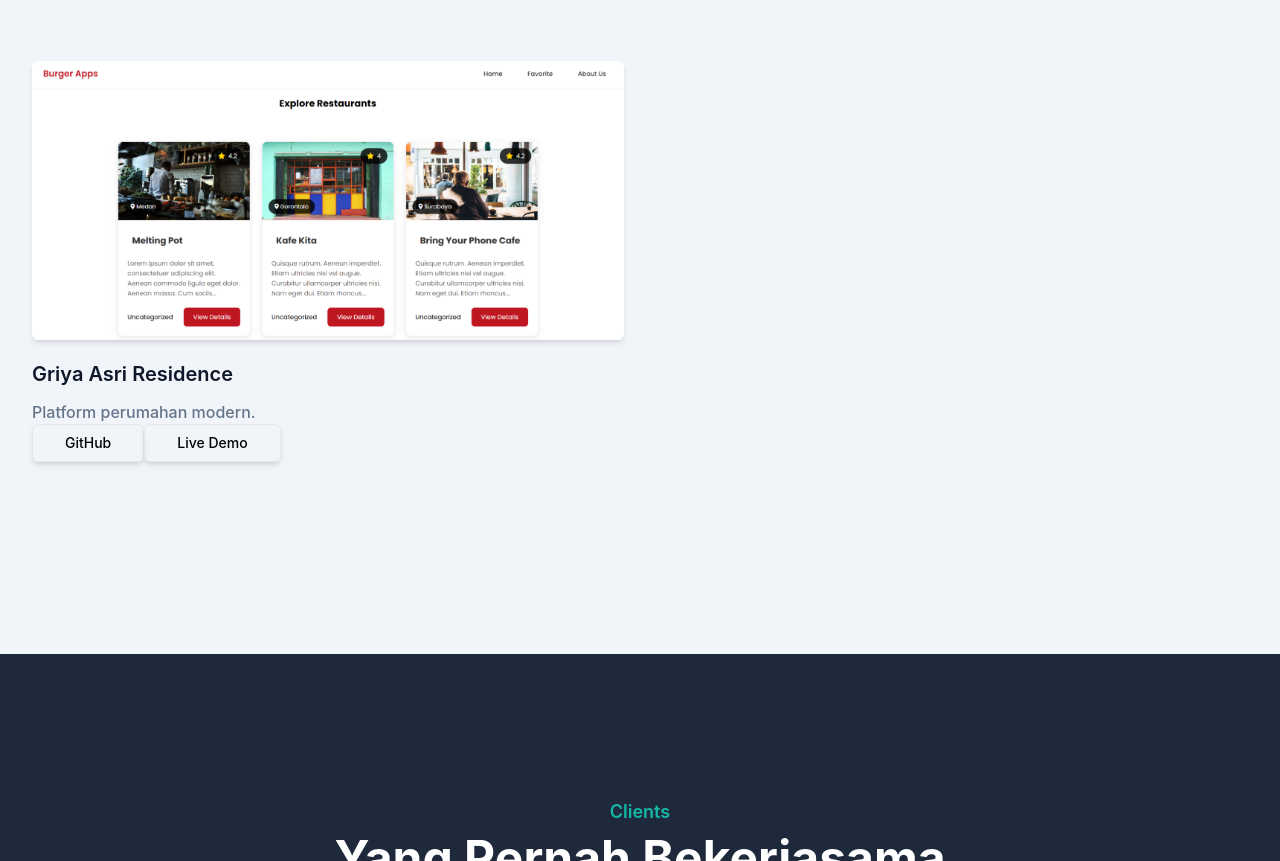
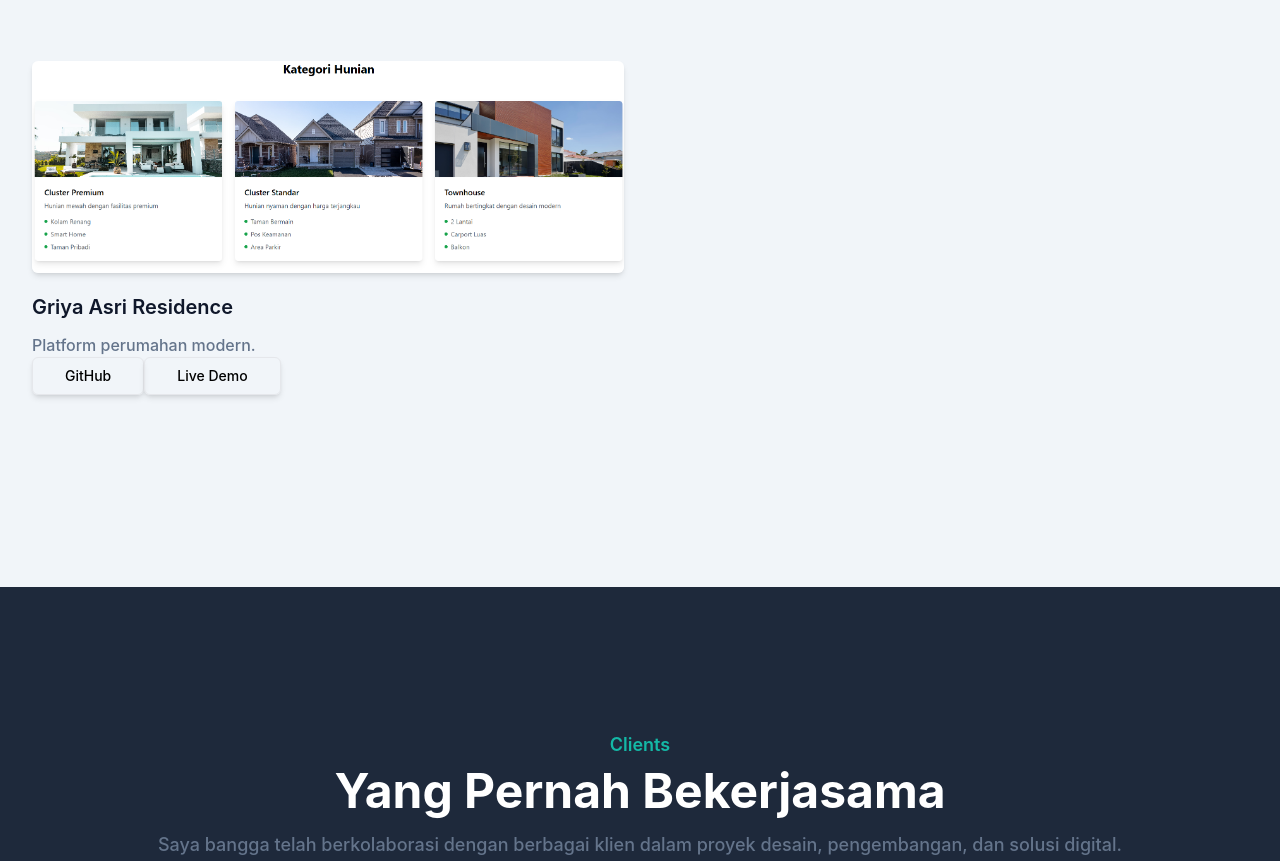
Before and after one commit to RadityaIlhamsyah/Portofolio-by-Tailwind, a website: page index.html in a window 1280 px wide. Shown: the part 2531-3392 px from the top of the page. Drawn offline with Linux system fonts and the light colour scheme.

Commit message:
Update index.html

```diff
--- a/index.html
+++ b/index.html
@@ -254,7 +254,7 @@
 
       <div class="mb-12 p-4 md:w-1/2">
         <div class="overflow-hidden rounded-md shadow-md">
-          <img src="dist/img/portfolio/4.png" alt="Burger Apps" class="w-full" />
+          <img src="dist/img/portfolio/5.png" alt="Burger Apps" class="w-full" />
         </div>
         <h3 class="mt-5 mb-3 text-xl font-semibold text-dark dark:text-white">Griya Asri Residence</h3>
         <p class="text-base font-medium text-secondary">Platform perumahan modern.</p>
```
